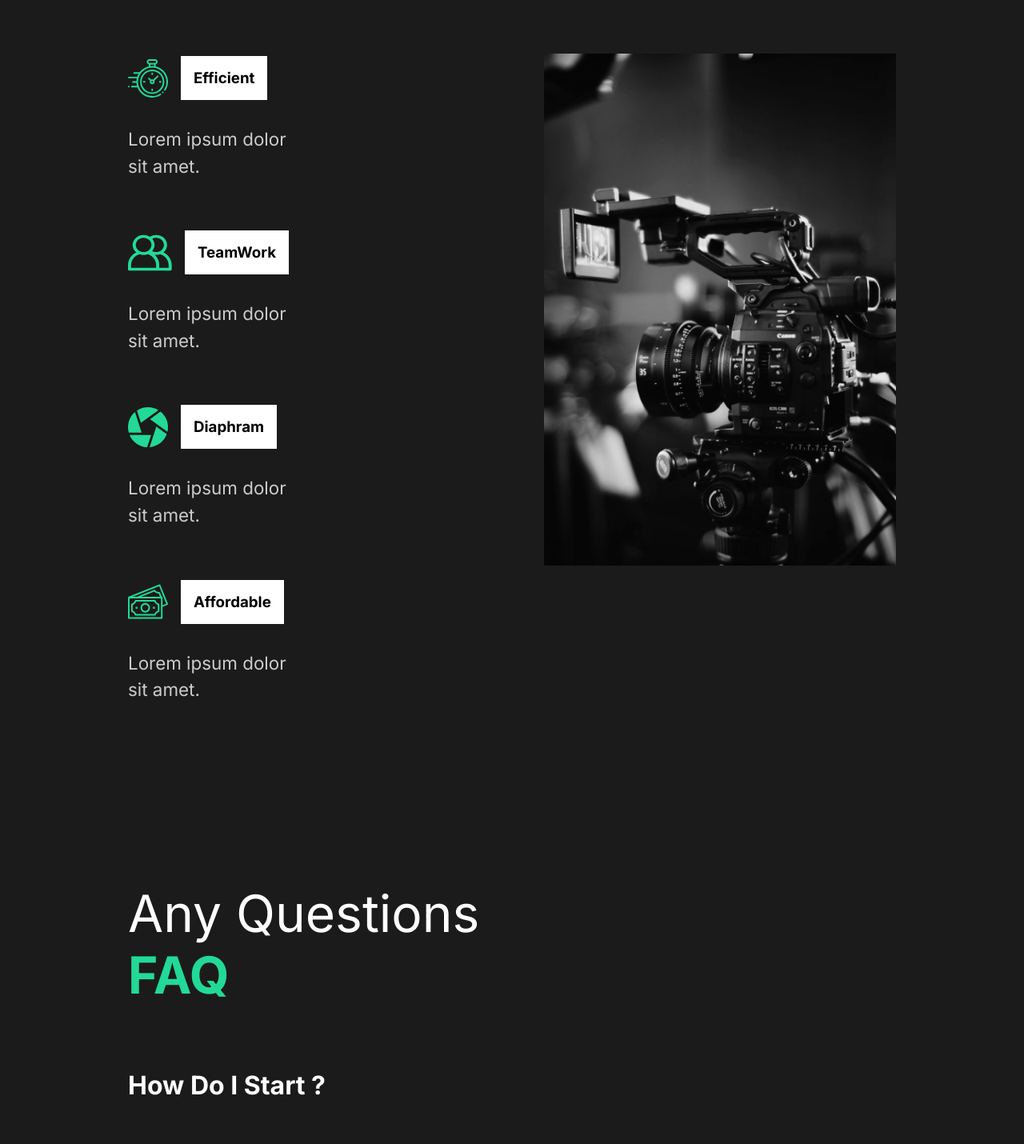
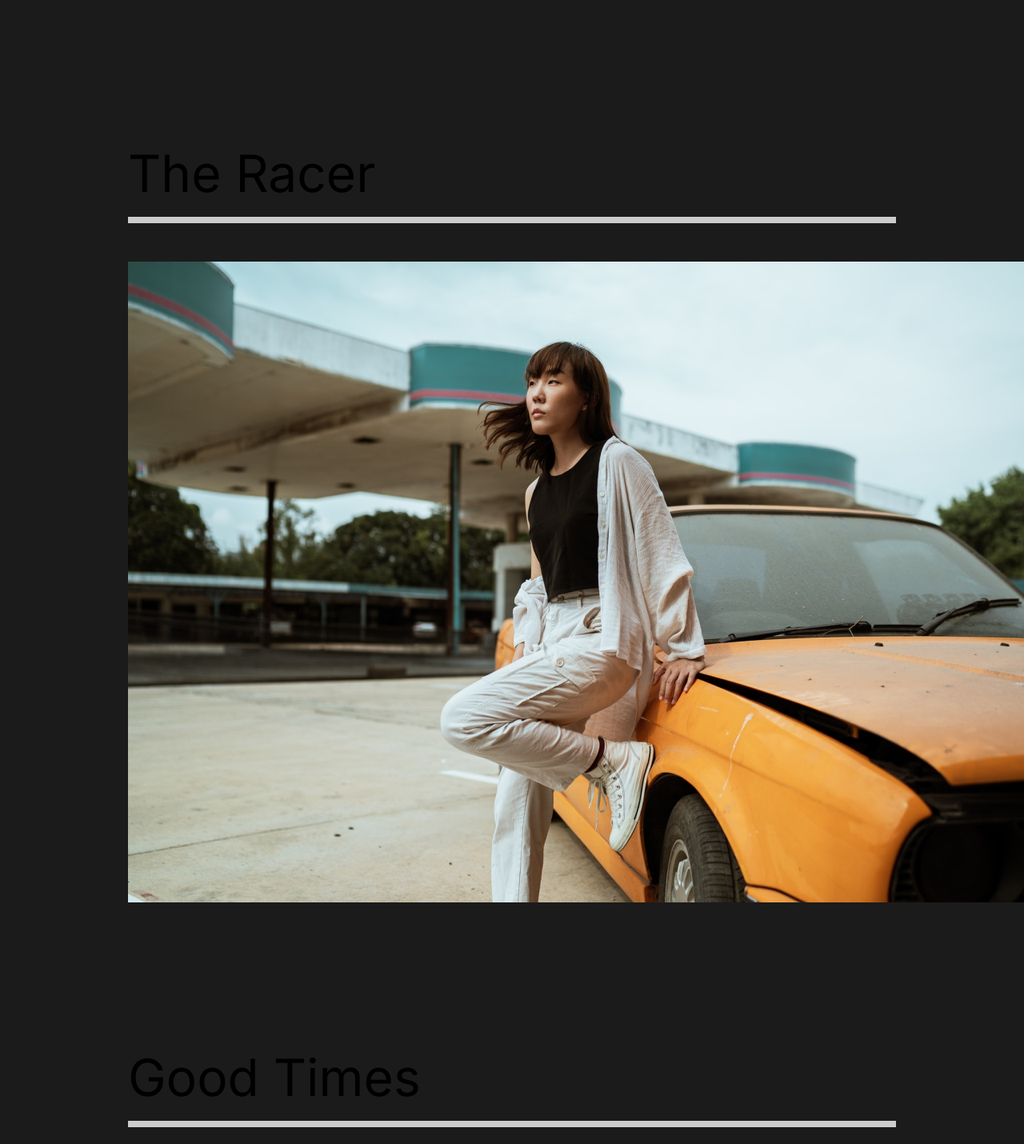
Before and after one commit to ryusufu/capture-studio, a React (Create React App) app: page /work in a window 1280 px wide. Shown: the part 1128-2558 px from the top of the page at 80% size. Built offline with nearby package versions, Linux system fonts and the light colour scheme.

Commit message:
9. Added Movie section in OurWork

```diff
--- a/src/App.js
+++ b/src/App.js
@@ -1,12 +1,28 @@
 import AboutUs from './pages/AboutUs'
 import GlobalStyle from './components/GlobalStyle'
 import Nav from './components/Nav'
+import ContactUs from './components/ContactUs'
+import OurWork from './components/OurWork'
+import { Switch, Route } from 'react-router-dom'
+
 function App() {
   return (
     <div className="App">
       <GlobalStyle/>
       <Nav />
-      <AboutUs />
+      <Switch>
+        <Route path="/" exact>
+          <AboutUs />
+        </Route>
+
+        <Route path="/work">
+          <OurWork />
+        </Route>
+
+        <Route path="/contact">
+          <ContactUs />
+        </Route>
+      </Switch>
     </div>
   );
 }
--- /dev/null
+++ b/src/components/ContactUs.js
@@ -0,0 +1,11 @@
+import React from 'react'
+
+const ContactUs = () => {
+    return (
+        <div>
+            <h1>Contact Us</h1>
+        </div>
+    )
+}
+
+export default ContactUs
--- a/src/components/Nav.js
+++ b/src/components/Nav.js
@@ -1,18 +1,19 @@
 import styled from 'styled-components'
+import { Link } from 'react-router-dom'
 
 const Nav = () => {
     return (
         <StyledNav>
-            <h1><a id="logo" href="#">Capture</a></h1>
+            <h1><Link id="logo" link="/">Capture</Link></h1>
             <ul>
                 <li>
-                    <a href="#">1. About Us</a>
+                    <Link to="/">1. About Us</Link>
                 </li>
                 <li>
-                    <a href="#">2. Our Work</a>
+                    <Link to="/work">2. Our Work</Link>
                 </li>
                 <li>
-                    <a href="#">3. Contact Us</a>
+                    <Link to="/contact">3. Contact Us</Link>
                 </li>
             </ul>
         </StyledNav>
--- /dev/null
+++ b/src/components/OurWork.js
@@ -0,0 +1,59 @@
+import athlete from '../img/athlete-small.png'
+import theracer from '../img/theracer-small.png'
+import goodtimes from '../img/goodtimes-small.png'
+import styled from 'styled-components'
+import { Link } from 'react-router-dom'
+
+const OurWork = () => {
+    return (
+        <Work>
+           <Movie>
+               <h2>The Athlete</h2>
+               <div className="line"></div>
+               <Link>
+                    <img src={athlete} alt="athlete"/>
+               </Link>
+           </Movie>
+           <Movie>
+               <h2>The Racer</h2>
+               <div className="line"></div>
+               <Link>
+                    <img src={theracer} alt="theracer"/>
+               </Link>
+           </Movie>
+           <Movie>
+               <h2>Good Times</h2>
+               <div className="line"></div>
+               <Link>
+                    <img src={goodtimes} alt="goodtimes"/>
+               </Link>
+           </Movie>
+        </Work>
+    )
+}
+
+const Work = styled.div`
+    min-height: 100vh;
+    overflow: hidden;
+    //background: white;
+    padding: 5rem 10rem;
+    h2 {
+        padding: 1rem 0rem;
+    }
+`
+
+const Movie = styled.div`
+    padding-bottom: 10rem;
+    .line {
+        height: 0.5rem;
+        background: #cccccc;
+        margin-bottom: 3rem;
+        img {
+            width: 100%;
+            height: 70vh;
+            object-fit: cover;
+        }
+    }
+`
+
+export default OurWork
--- a/src/index.js
+++ b/src/index.js
@@ -1,10 +1,13 @@
 import React from 'react';
 import ReactDOM from 'react-dom';
 import App from './App';
+import { BrowserRouter } from 'react-router-dom'
 
 ReactDOM.render(
   <React.StrictMode>
-    <App />
+    <BrowserRouter>
+      <App />
+    </BrowserRouter>
   </React.StrictMode>,
   document.getElementById('root')
 );
```
Also changed, not shown: 1 other file (tests, documents, lock files or other folders).
